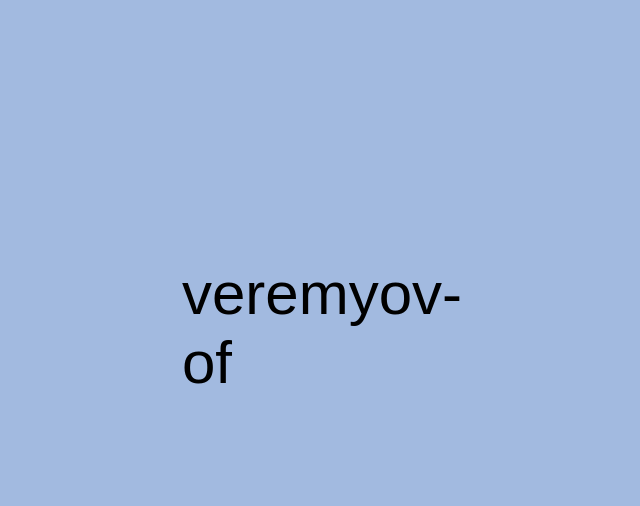
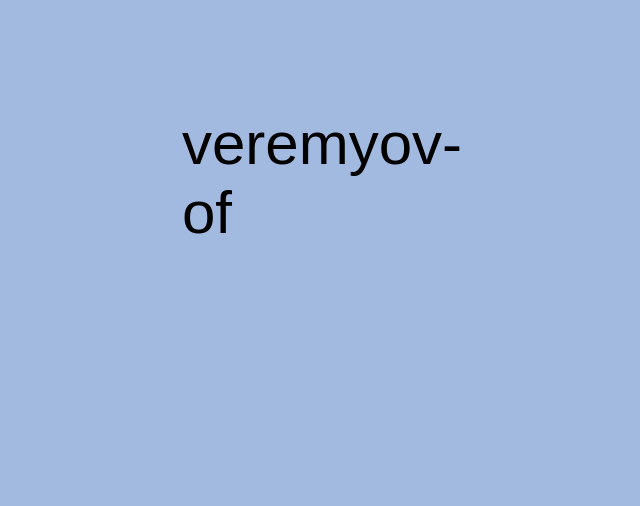
Before and after one commit to Veremyov-of/Animation-screen, a plain HTML site: page index.html in a window 1280 px wide. Shown: the part 97-603 px from the top of the page, without its empty margins (298-938 px from the left). Drawn offline with Linux system fonts and the light colour scheme; a web font is replaced by a local one.

Commit message:
fixed bugs

```diff
--- a/index.html
+++ b/index.html
@@ -3,7 +3,7 @@
 <head>
     <meta charset="UTF-8">
     <meta http-equiv="X-UA-Compatible" content="IE=edge">
-    <meta name="viewport" content="width=device-width, initial-scale=1.0">
+    <meta name="viewport" content="width=device-width, initial-scale=1">
     <link rel="preconnect" href="https://fonts.gstatic.com">
     <link href="https://fonts.googleapis.com/css2?family=KoHo&display=swap" rel="stylesheet">
     <link rel="stylesheet" href="css/style.css">
--- a/scss/_cloudDrops.scss
+++ b/scss/_cloudDrops.scss
@@ -3,9 +3,8 @@
     justify-content: center;
     align-items: center;
     flex-direction: column;
-    margin: 100px auto;
-    width: 500px;
-    height: 500px;
+    width: 100%;
+    margin-top: 100px;
 
     //! start text
     .name {
```
Also changed, not shown: css/style.css, 1 other file.
